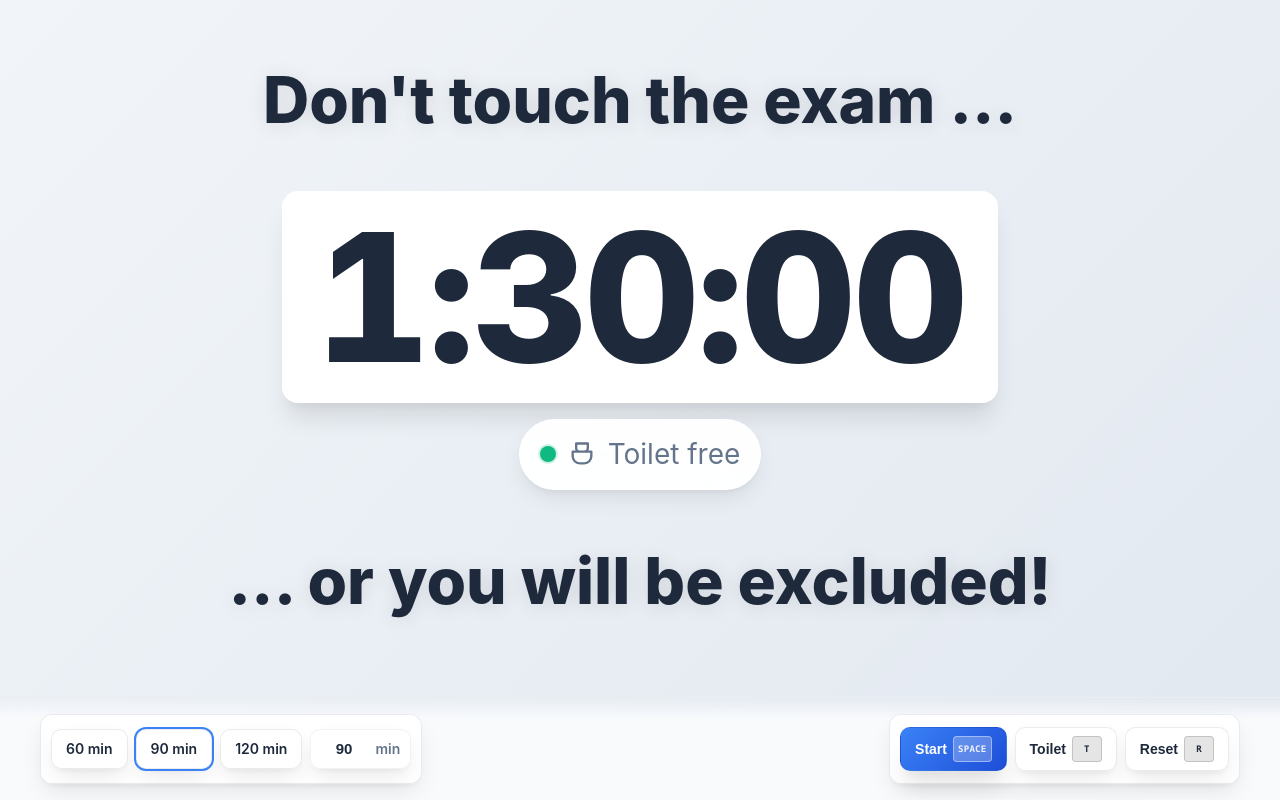
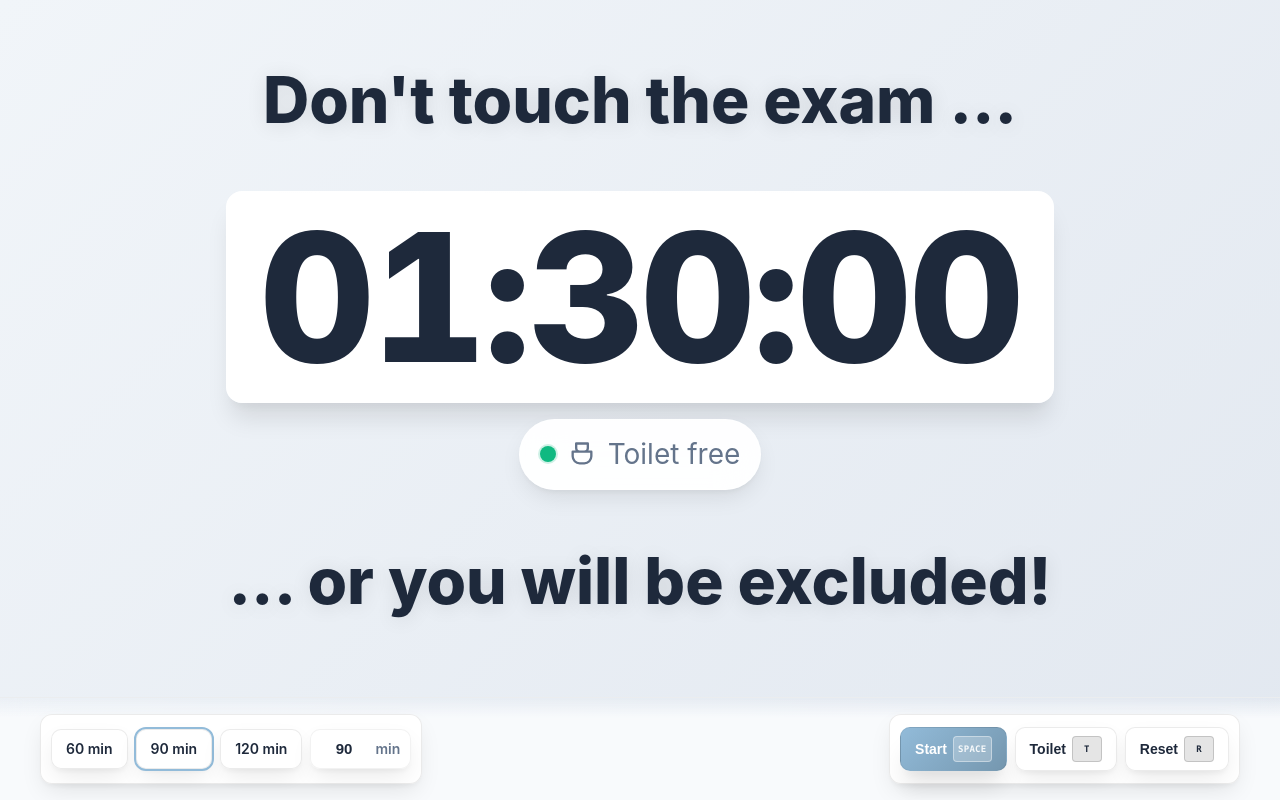
Before and after one commit to ArneKummerow/exam-timer, a plain HTML site: page timer.html in a window 1280 px wide. Drawn offline with Linux system fonts and the light colour scheme.

Commit message:
Fixed time factor, some color improvement, always HH:MM:SS

```diff
--- a/timer.html
+++ b/timer.html
@@ -10,7 +10,8 @@
       --bg-solid: #f8fafc;
       --fg:#1e293b;
       --muted:#64748b;
-      --accent:#3b82f6;
+      --accent:#92bbd9;
+      --accent-alt:#7597af;
       --danger:#ef4444;
       --warning:#f59e0b;
       --ok:#10b981;
@@ -198,7 +199,7 @@
     }
 
     .primary{
-      background: linear-gradient(135deg, var(--accent) 0%, #1d4ed8 100%);
+      background: linear-gradient(135deg, var(--accent) 0%, var(--accent-alt) 100%);
       color: white;
       box-shadow: var(--shadow-lg);
     }
@@ -536,9 +537,10 @@
 
       function format(ms){
         const {h,m,s} = msToParts(ms);
+        const hh = String(h).padStart(2,'0');
         const mm = String(m).padStart(2,'0');
         const ss = String(s).padStart(2,'0');
-        return h>0 ? `${h}:${mm}:${ss}` : `${m}:${ss}`.replace(/^([0-9]):/,(m)=>'0'+m);
+        return `${hh}:${mm}:${ss}`;
       }
 
       function updateDisplay(){
@@ -570,7 +572,7 @@
         if(lastTick==null) lastTick = now;
         const delta = now - lastTick;
         lastTick = now;
-        remainingMs -= delta*20;
+        remainingMs -= delta;
         if(remainingMs <= 0){
           remainingMs = 0; updateDisplay(); finish(); return;
         }
```
